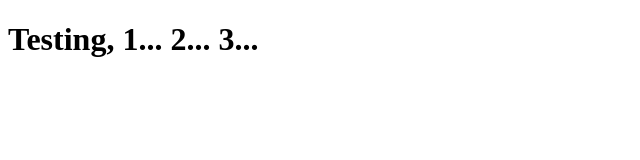
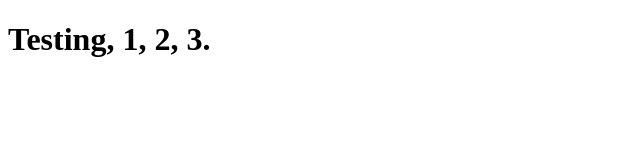
Before and after one commit to meganaboddam/St.-Pauls-Website, a plain HTML site: page index.html in a window 1280 px wide. Shown: the whole page, without its empty margins (0-640 px from the left). Drawn offline with Linux system fonts and the light colour scheme.

```diff
--- a/index.html
+++ b/index.html
@@ -5,6 +5,6 @@
   </head>
 
   <body>
-    <h1>Testing, 1... 2... 3...</h1>
+    <h1>Testing, 1, 2, 3.</h1>
   </body>
 </html>
```
